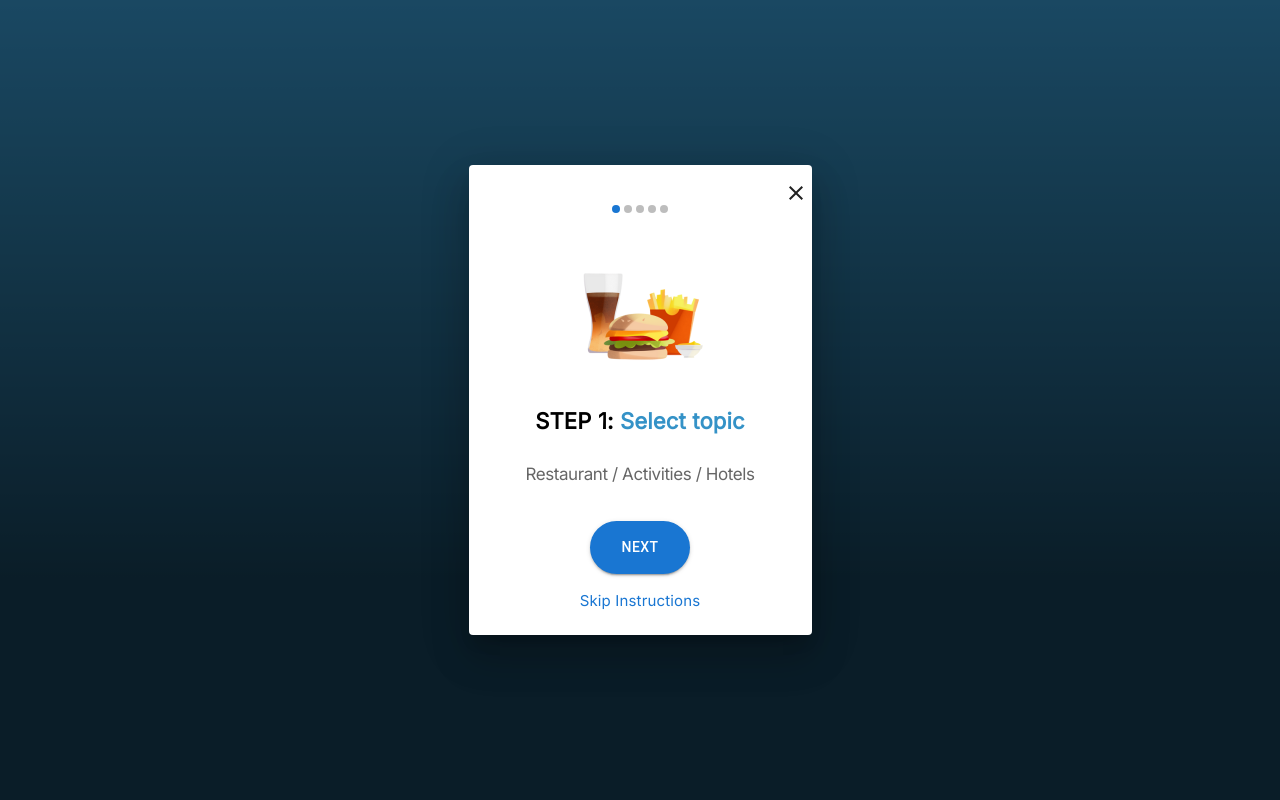
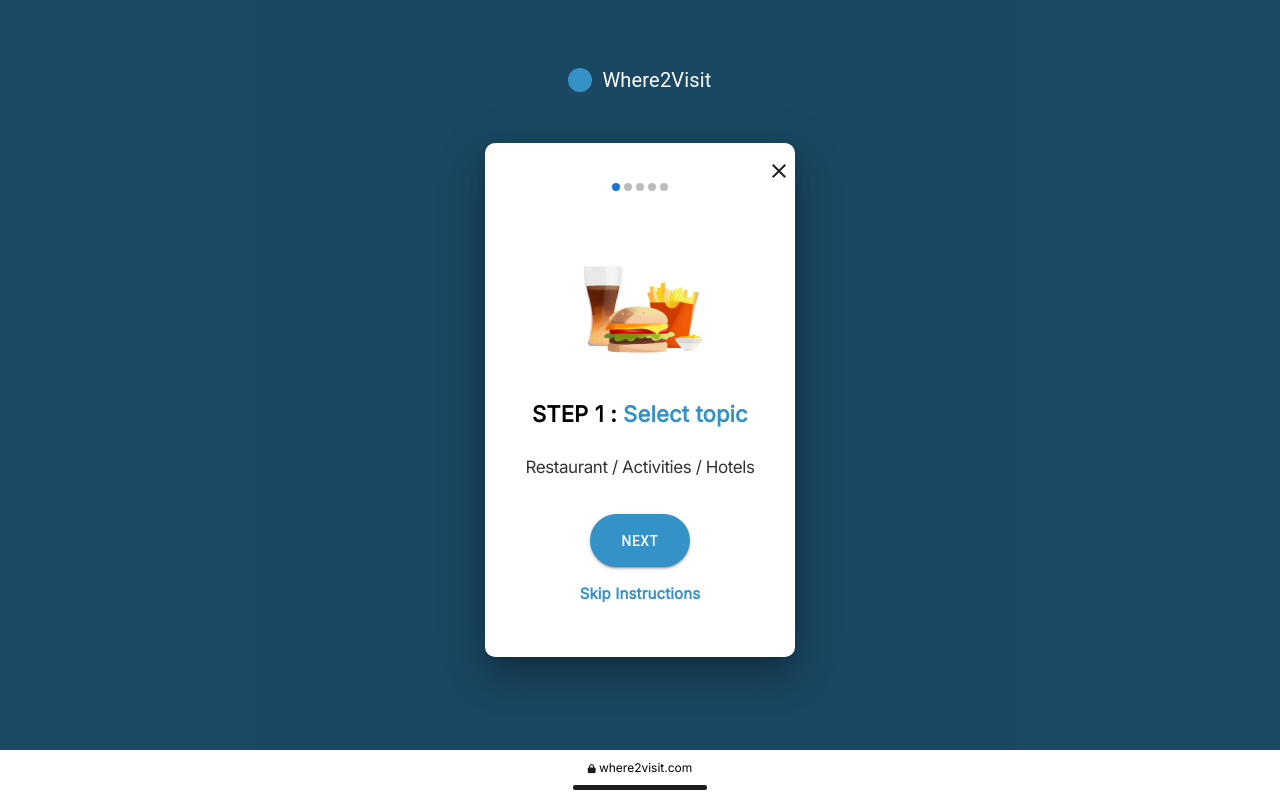
Before and after one commit to kesia-dev/where2visit, a React (Create React App) app in the folder frontend/: page /instructions in a window 1280 px wide. Built offline with nearby package versions, Linux system fonts and the light colour scheme.

Commit message:
css/ui fixes done

```diff
--- a/frontend/src/component/Instructions.js
+++ b/frontend/src/component/Instructions.js
@@ -18,22 +18,22 @@ import { useLocation, useNavigate } from 'react-router-dom';
 const Instructions = () => {
   const steps = [
     {
-      content1: '<span style="color: black; font-size: 22px;font-weight: 700; font-family: inter">STEP 1: <span style="color: #3492C7; font-size: 22px; ;font-weight: 700; font-family: inter">Select topic</span>',
-      content2: '<br><span style="color: #00000099; font-size: 17px; ;font-weight: 400; font-family: inter; letter-spacing: -0.41px; line-height: 22px">Restaurant / Activities / Hotels</span>',
+      content1: '<span style="color: black; font-size: 22px;font-weight: 700; font-family: inter">STEP 1 : <span style="color: #3492C7; font-size: 22px; ;font-weight: 700; font-family: inter">Select topic</span>',
+      content2: '<br><span style="color: #000000cc; font-size: 17px; ;font-weight: 400; font-family: inter; letter-spacing: -0.41px; line-height: 22px">Restaurant / Activities / Hotels</span>',
       image1: './assets/food-combo.png',
     },
     {
-      content1: '<span style="color: black; font-size: 22px;font-weight: 700; font-family: inter">STEP 2:</span> <span style="color: #3492C7; font-size: 22px; ;font-weight: 700; font-family: inter">Set Preferences</span> ',
+      content1: '<span style="color: black; font-size: 22px;font-weight: 700; font-family: inter">STEP 2 :</span> <span style="color: #3492C7; font-size: 22px; ;font-weight: 700; font-family: inter">Set Preferences</span> ',
       content4: '<br>Select your preferences to filter and find the most suitable options for you and your group',
       image2: "./assets/gray-box.png",
     },
     {
-      content1: '<span style="color: black; font-size: 22px;font-weight: 700; font-family: inter">STEP 3:</span> <span style="color: #3492C7; font-size: 22px; ;font-weight: 700; font-family: inter">Share and Vote</span> ',
+      content1: '<span style="color: black; font-size: 22px;font-weight: 700; font-family: inter">STEP 3 :</span> <span style="color: #3492C7; font-size: 22px; ;font-weight: 700; font-family: inter">Share and Vote</span> ',
       content3: '<span><br>Invite your friends to join and vote for the best choice</span>',
       image3: './assets/online-ordering.png',
     },
     {
-      content1: '<span style="color: black; font-size: 22px;font-weight: 700; font-family: inter"> Step 4:</span> <span style="color: #3492C7; font-size: 22px; ;font-weight: 700; font-family: inter"> View Poll Results </span>',
+      content1: '<span style="color: black; font-size: 22px;font-weight: 700; font-family: inter"> Step 4 :</span> <span style="color: #3492C7; font-size: 22px; ;font-weight: 700; font-family: inter"> View Poll Results </span>',
       content2: '<br>Once the votes are collected, see the final matches and enjoy!',
       image4: './assets/winner-cup.png',
     },
@@ -94,7 +94,36 @@ const Instructions = () => {
 
   return (
     <div className="instructions-body">
-    <Dialog open={openInstructions} onClose={handleCloseInstructions}>
+      <Box sx={{
+        display: 'flex',
+        alignItems: 'center',
+        justifyContent: 'center',
+        zIndex: 1500,
+        position: 'relative',
+        marginTop: '65px'
+      }}>
+        <div style={{
+          width: '24px',
+          height: '24px',
+          borderRadius: '50%',
+          backgroundColor: '#3492C7',
+          marginRight: '10px',
+        }}></div>
+        <Typography sx={{ color: 'white', fontSize: '20px' }}>
+          Where2Visit
+        </Typography>
+      </Box>
+      <Dialog
+        open={openInstructions}
+        onClose={handleCloseInstructions}
+        PaperProps={{
+          sx: {
+            maxWidth: '310px',
+            borderRadius: '10px',
+            overflow: 'hidden',
+            paddingBottom: '32px'
+          }
+        }}>
         <DialogTitle>
           <IconButton
             edge="end"
@@ -111,20 +140,20 @@ const Instructions = () => {
           </IconButton>
         </DialogTitle>
         <DialogContent>
-    <CardContent className="customCardContent" style={{padding: '0px'}}>
+          <CardContent className="customCardContent" style={{ padding: '0px' }}>
             {/* MobileStepper for navigation */}
             <MobileStepper
               variant="dots"
               steps={steps.length}
               position="static"
               activeStep={step}
-        sx={{ flexGrow: 1, alignItems: 'center', justifyContent: 'center' }}
+              sx={{ flexGrow: 1, alignItems: 'center', justifyContent: 'center', marginBottom: '30px'}}
               dotactivestyle={{ backgroundColor: 'black' }}
               dotstyle={{ backgroundColor: 'grey' }}
             />
 
             {/* Step Image and Content */}
-            <Box display="flex" flexDirection="column" alignItems="center">
+            <Box display="flex" flexDirection="column" alignItems="center" sx={{marginTop: '2px'}}>
               {step === 0 && <img src={steps[step].image1} alt={`Step ${step + 1}`} style={{ width: '153px', height: '115px', marginTop: '20px', marginBottom: '20px' }} />}
               {step === 1 && <img src={steps[step].image2} alt={`Step ${step + 1}`} style={{ width: '194px', height: '55px', marginTop: '55px', marginBottom: '20px' }} />}
               {step === 2 && <img src={steps[step].image3} alt={`Step ${step + 1}`} style={{ width: '167px', height: '127px', marginTop: '5px', marginBottom: '20px' }} />}
@@ -178,7 +207,7 @@ const Instructions = () => {
             {/* Next Button */}
             {step < 4 && (
               <div style={{ display: 'flex', justifyContent: 'center', marginTop: '35px' }}>
-              <Button variant="contained" color="primary" onClick={handleNext} style={{ borderRadius: '100px', width: '100px', height: '53px' }}>
+                <Button variant="contained" onClick={handleNext} style={{ borderRadius: '100px', width: '100px', height: '53px', background: '#3492C7' }}>
                   Next
                 </Button>
               </div>
@@ -189,11 +218,10 @@ const Instructions = () => {
             {step === 0 && (
               <Typography
                 variant="body2"
-                sx={{ textAlign: 'center', marginTop: 2, cursor: 'pointer' }}
+                sx={{ textAlign: 'center', marginTop: 2, cursor: 'pointer', color: '#3492C7', fontWeight: 700 }}
                 onClick={handleSkip}
                 fontSize={'15px'}
                 fontFamily={'Inter'}
-                color="primary"
               >
                 Skip Instructions
               </Typography>
@@ -203,12 +231,12 @@ const Instructions = () => {
 
             {/* Display Buttons for Step 5 */}
             {step === 4 && (
-        <div style={{ display: 'flex', flexDirection: 'column', alignItems: 'center',  overflowY: '0' }}>
+              <div style={{ display: 'flex', flexDirection: 'column', alignItems: 'center', overflowY: '0' }}>
 
                 {/* Ready to start text */}
                 <Box display="flex" alignItems="center" justifyContent="center" sx={{ marginTop: '4vh' }}>
                   {step === 4 && (
-                <div style={{ ...steps[step].shape, marginRight: '10px', marginTop:'-60px' }} />
+                    <div style={{ ...steps[step].shape, marginRight: '10px', marginTop: '-60px' }} />
                   )}
                   <Typography
                     color="black"
@@ -223,13 +251,14 @@ const Instructions = () => {
                   </Typography>
                 </Box>
                 {/* Ready to start text */}
-            <Box style={{  alignItems: 'center', width: '100%', marginBottom: '10vh', marginTop: '10vh' }}>
+                <Box style={{ alignItems: 'center', width: '100%', marginBottom: '30px', marginTop: '80px' }}>
                   <Typography
                     color="text.secondary"
                     align="center"
                     fontFamily="Inter"
+                    variant="h1"
                     fontWeight={700}
-              fontSize="22px"
+                    fontSize="30px"
                     lineHeight="34px"
                     letterSpacing="0.36px"
                     sx={{
@@ -258,14 +287,14 @@ const Instructions = () => {
                   </Typography>
                 </Box>
 
-    <Button variant="contained" color="primary" onClick={handleCreatePlan} sx={{ borderRadius: '100px', textTransform: 'none', width: '200px', height:'50.34px', marginTop: '20px' }}>
+                <Button variant="contained" color="primary" onClick={handleCreatePlan} sx={{ borderRadius: '100px', textTransform: 'none', width: '200px', height: '50.34px', marginTop: '20px', background: '#3492C7' }}>
                   {steps[step].buttonLabel1}
                 </Button>
 
                 {/* Link label for Step 5 */}
                 <Typography
                   variant="body2"
-                  sx={{ textAlign: 'center', marginTop: 1, cursor: 'pointer' }}
+                  sx={{ textAlign: 'center', marginTop: 1, cursor: 'pointer', color: '#3492C7', fontWeight: 700 }}
                   onClick={handleSkip}
                   fontSize={'15px'}
                   fontFamily={'Inter'}
@@ -279,7 +308,7 @@ const Instructions = () => {
           </CardContent>
         </DialogContent>
       </Dialog>
-      </div>
+    </div >
   );
 };
 
--- a/frontend/src/styling/Footer.css
+++ b/frontend/src/styling/Footer.css
@@ -10,6 +10,7 @@
   justify-content: center;
   flex-direction: column;
   align-items: center;
+  z-index: 1500;
 }
 
 .line-below {
--- a/frontend/src/styling/Instructions.css
+++ b/frontend/src/styling/Instructions.css
@@ -9,6 +9,10 @@
 }
 
 
+/* .MuiDialog-root{
+  background: linear-gradient(179.94deg, rgba(0, 0, 0, 0) -0.4%, rgba(0, 0, 0, 0.6) 72.52%), linear-gradient(0deg, #3492C7, #3492C7);
+} */
+
 .MuiDialog-root{
-  background: linear-gradient(179.94deg, rgba(0, 0, 0, 0) -0.4%, rgba(0, 0, 0, 0.6) 72.52%), linear-gradient(0deg, #3492C7, #3492C7);
+  background: #3492C7;
 }
```
Lines whose indentation alone changed are shown as unchanged.
